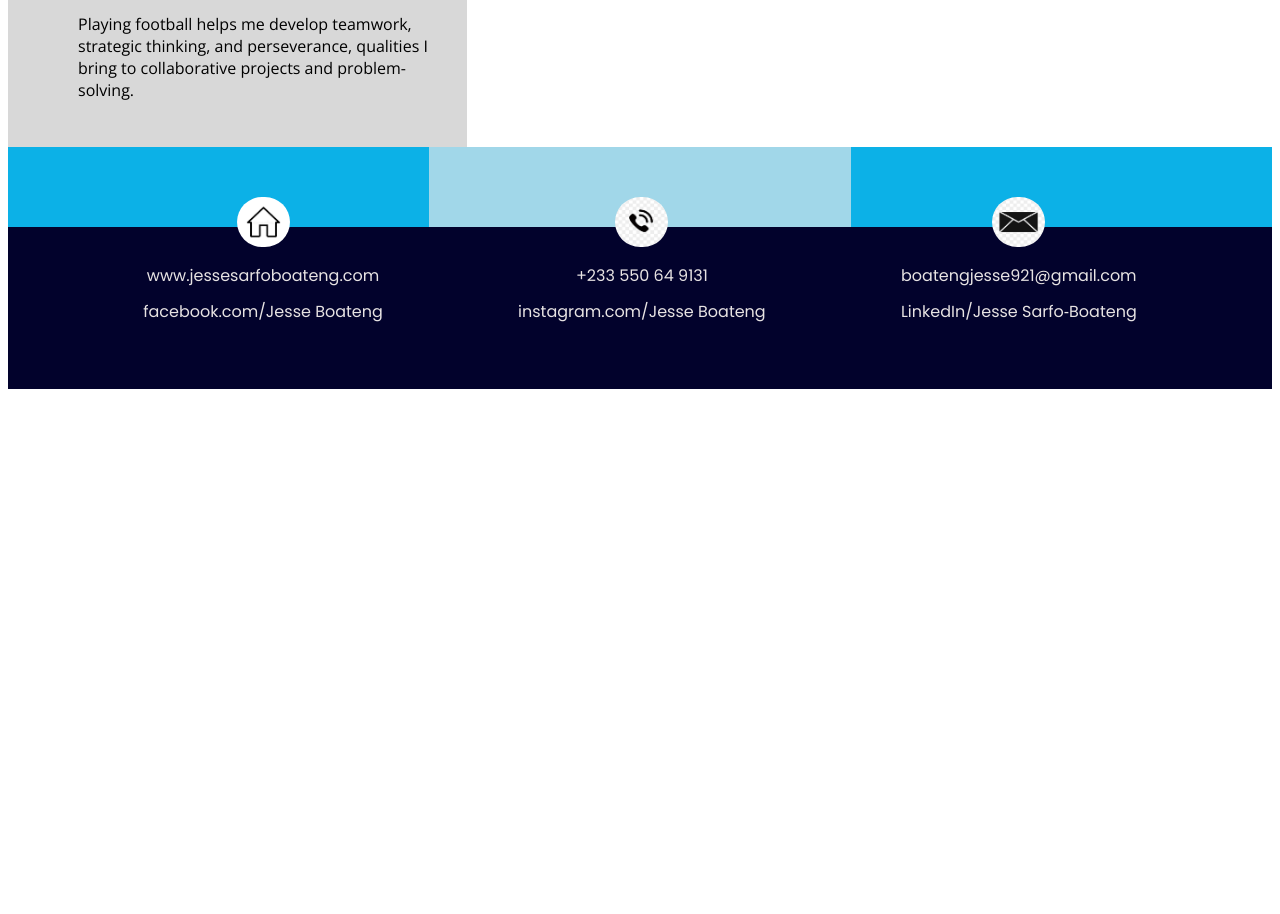
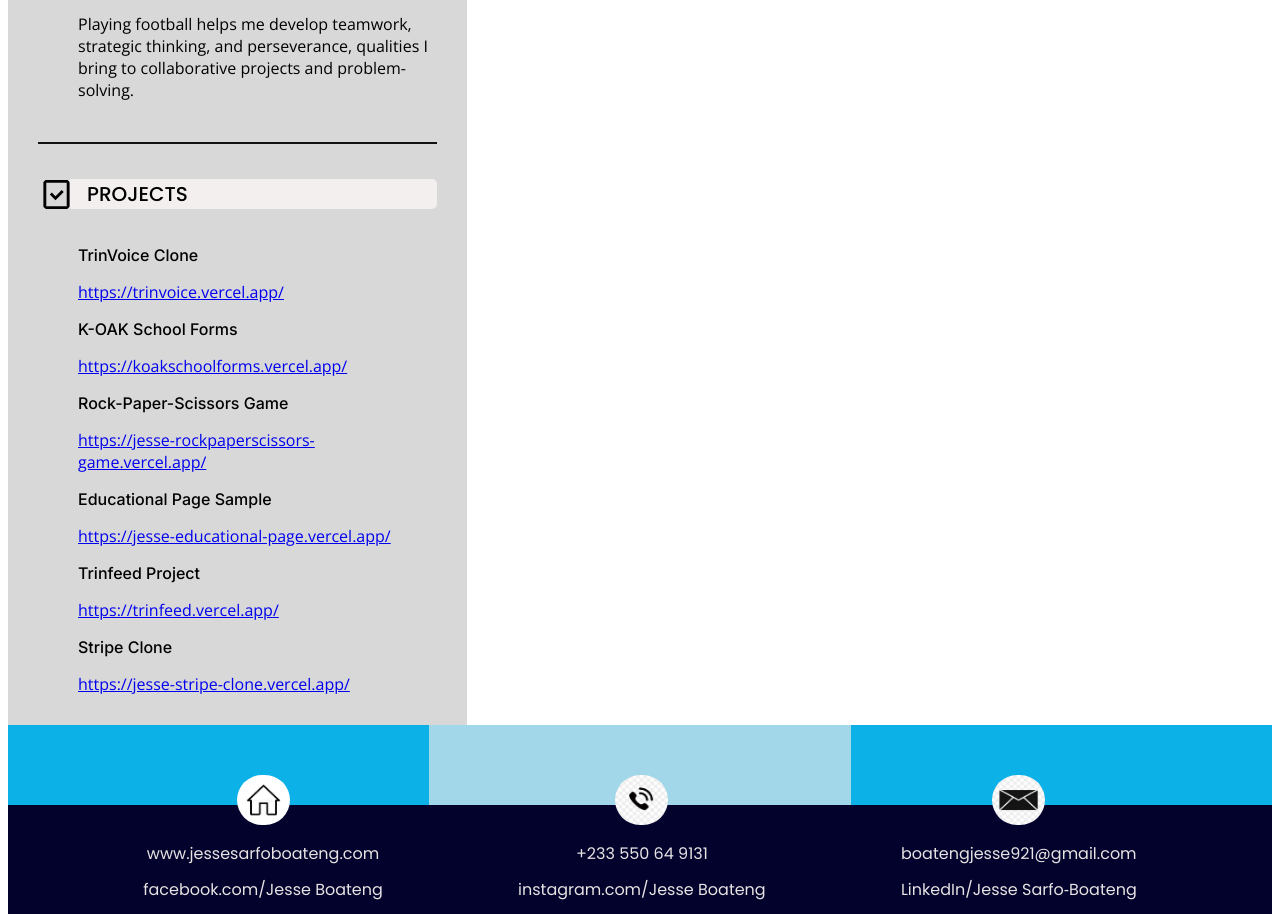
Before and after one commit to jessesarfoboateng/resume, a plain HTML site: page index.html in a window 1280 px wide. Shown: the part 1503-2417 px from the top of the page. Before the commit the page ends 1900 px from the top, so only its background shows below. Drawn offline with nearby package versions, Linux system fonts and the light colour scheme; a web font is replaced by a local one.

Commit message:
Projects

```diff
--- a/css/jessecv-leftside.css
+++ b/css/jessecv-leftside.css
@@ -105,3 +105,21 @@
 .hobby-info {
   font-family: Open Sans, Arial;
 }
+
+.project-layout {
+  margin-left: 40px;
+}
+
+.project-title {
+  font-family: Inter, Arial;
+  font-weight: 500;
+}
+
+.project-link {
+  font-family: Open Sans, Arial;
+  transition: color 0.6s;
+}
+
+.project-link:hover {
+  color: gray;
+}
--- a/css/mediaqueries.css
+++ b/css/mediaqueries.css
@@ -12,6 +12,10 @@
   .left-side, .right-side {
     width: 100%;
     padding: 0px;
+  }
+
+  .left-side {
+    padding-bottom: 30px;
   }
 
   .skills, .profile-topic, .hobby-layout, .profile-info {
@@ -86,4 +90,5 @@
     display: none;
   }
 
+
 }
--- a/index.html
+++ b/index.html
@@ -116,6 +116,8 @@
     </main>
   </div>
 
+
+
   <div class="profile-topic">
     <img src="images/star-icon.png" class="icon">
     <p class="profile-text">HOBBY</p>
@@ -134,6 +136,58 @@
     </p>
     <p class="hobby-info">Playing football helps me develop teamwork, strategic thinking, and perseverance, qualities I bring to collaborative projects and problem-solving.</p>
   </div>
+
+  <div style="border-bottom: 2px solid rgb(18, 18, 18); padding-bottom: 25px;"></div>
+
+
+  <div class="profile-topic">
+    <img src="images/task-svgrepo-com.svg" class="icon">
+    <p class="profile-text">PROJECTS</p>
+  </div>
+
+  <div class="project-layout">
+  <p class="project-title">
+    TrinVoice Clone
+  </p>
+  <a class="project-link" href="https://trinvoice.vercel.app/">https://trinvoice.vercel.app/</a>
+  </div>
+
+  <div class="project-layout">
+    <p class="project-title">
+      K-OAK School Forms
+    </p>
+    <a class="project-link" href="https://koakschoolforms.vercel.app/">https://koakschoolforms.vercel.app/</a>
+  </div>
+
+  <div class="project-layout">
+    <p class="project-title">
+      Rock-Paper-Scissors Game
+    </p>
+    <a class="project-link" href="https://jesse-rockpaperscissors-game.vercel.app/">https://jesse-rockpaperscissors-game.vercel.app/</a>
+  </div>
+
+  <div class="project-layout">
+    <p class="project-title">
+      Educational Page Sample
+    </p>
+    <a class="project-link" href="https://jesse-educational-page.vercel.app/">https://jesse-educational-page.vercel.app/</a>
+  </div>
+
+  <div class="project-layout">
+    <p class="project-title">
+      Trinfeed Project
+    </p>
+    <a class="project-link" href="https://trinfeed.vercel.app/">https://trinfeed.vercel.app/</a>
+  </div>
+
+  <div class="project-layout">
+    <p class="project-title">
+      Stripe Clone
+    </p>
+    <a class="project-link" href="https://jesse-stripe-clone.vercel.app/">https://jesse-stripe-clone.vercel.app/</a>
+  </div>
+
+
 
   </main>
 
```
Also changed, not shown: images/task-svgrepo-com.svg (added).
